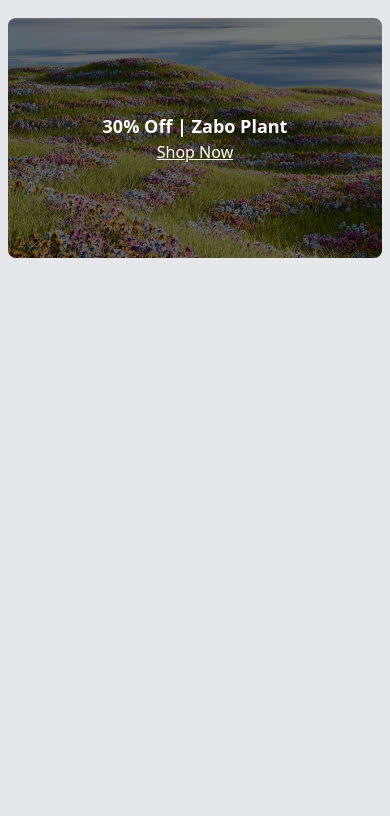
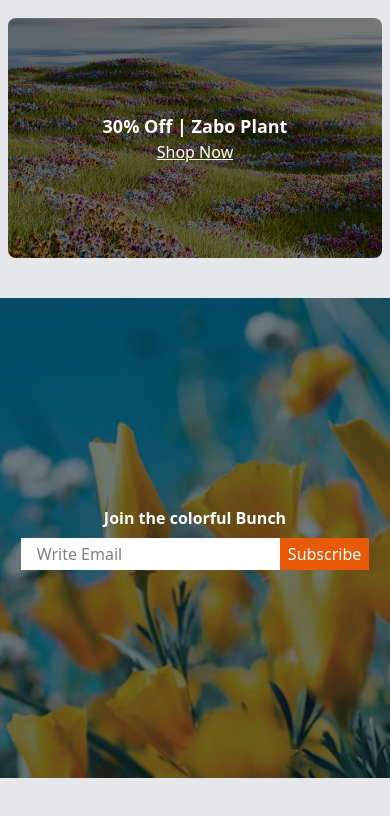
Before and after one commit to soumicshahriar/Responsive-flowers, a plain HTML site: page index.html in a window 390 px wide. Shown: the part 3646-4462 px from the top of the page. Before the commit the page ends 3984 px from the top, so only its background shows below. Drawn offline with nearby package versions, Linux system fonts and the light colour scheme.

Commit message:
join section with mobile responsive done

```diff
--- a/index.html
+++ b/index.html
@@ -74,11 +74,14 @@
     </header>
 
     <!-- main section -->
-    <main class=" px-2 mb-20">
+    <main class="mb-20">
+        <section class="px-2">
             <!-- Our Plant Section -->
             <section class="max-w-[1140px] m-auto space-y-2 ">
-            <h3 class="font-bold text-lg lg:text-3xl text-center"><span class="text-[#E95A08]">Our</span> Plants</h3>
-            <p class="text-wrap opacity-70 text-center">Indulge your senses with the beauty and fragrance of our fresh
+                <h3 class="font-bold text-lg lg:text-3xl text-center"><span class="text-[#E95A08]">Our</span> Plants
+                </h3>
+                <p class="text-wrap opacity-70 text-center">Indulge your senses with the beauty and fragrance of our
+                    fresh
                     flower shop.
                     From <br> classic roses to exotic blooms, we offer a wide variety of fresh.</p>
 
@@ -150,16 +153,20 @@
             <section class="max-w-[1140px] m-auto my-30 grid grid-cols-1 md:grid-cols-2 gap-10 items-center">
                 <div class="relative">
                     <img src="./assets/flower-store.png" alt="">
-                <img class="absolute -top-15 -right-15 w-40 hidden md:block" src="./assets/trusted-badge.png" alt="">
+                    <img class="absolute -top-15 -right-15 w-40 hidden md:block" src="./assets/trusted-badge.png"
+                        alt="">
                 </div>
                 <div class="space-y-5 md:space-y-10">
                     <h3 class=" text-md lg:text-4xl font-semibold ">Flower & Plants <br> Lover</h3>
                     <ul class="list-disc opacity-60 space-y-4 lg:space-y-10 px-6">
-                    <li>Indulge your senses with the beauty and fragrance of our fresh flower shop. From classic roses
+                        <li>Indulge your senses with the beauty and fragrance of our fresh flower shop. From classic
+                            roses
                             to exotic blooms, we offer a wide variety of fresh.</li>
-                    <li>Indulge your senses with the beauty and fragrance of our fresh flower shop. From classic roses
+                        <li>Indulge your senses with the beauty and fragrance of our fresh flower shop. From classic
+                            roses
                             to exotic blooms, we offer a wide variety of fresh.</li>
-                    <li>Indulge your senses with the beauty and fragrance of our fresh flower shop. From classic roses
+                        <li>Indulge your senses with the beauty and fragrance of our fresh flower shop. From classic
+                            roses
                             to exotic blooms, we offer a wide variety of fresh.</li>
                     </ul>
                 </div>
@@ -179,7 +186,8 @@
                         <div class="absolute inset-0 bg-black opacity-50 z-10">
                         </div>
 
-                    <div class="absolute inset-0 flex flex-col justify-center items-center text-white opacity-100 z-20">
+                        <div
+                            class="absolute inset-0 flex flex-col justify-center items-center text-white opacity-100 z-20">
                             <p class="text-lg font-bold">60% Off | Bloom Plant</p>
                             <p class="underline">Shop Now</p>
 
@@ -194,7 +202,8 @@
                         <div class="absolute inset-0 bg-black opacity-50 z-10">
                         </div>
 
-                    <div class="absolute inset-0 flex flex-col justify-center items-center text-white opacity-100 z-20">
+                        <div
+                            class="absolute inset-0 flex flex-col justify-center items-center text-white opacity-100 z-20">
                             <p class="text-lg font-bold">25% Off | Ana Plant</p>
                             <p class="underline">Shop Now</p>
 
@@ -220,10 +229,23 @@
                 </div>
 
             </section>
+        </section>
 
 
+        <!-- Join section -->
+        <section class="my-10 relative">
+            <div class="bg-[url('./assets/news-letter-bg.png')] h-120 bg-cover bg-center inset-0"></div>
 
+            <div class="absolute inset-0 bg-black opacity-30 z-10"></div>
+            <div class="absolute inset-0 flex flex-col justify-center items-center z-20 space-y-2">
+                <h3 class="text-md lg:text-2xl font-semibold text-white">Join the colorful Bunch</h3>
+                <div>
+                    <input type="email" name="" id="" placeholder="Write Email" class="px-4 py-1 text-black bg-white">
+                    <button class="bg-[#E95A08] px-2 py-1 text-white -ml-2">Subscribe</button>
+                </div>
+            </div>
 
+        </section>
 
     </main>
 
```
Lines whose indentation alone changed are shown as unchanged.
